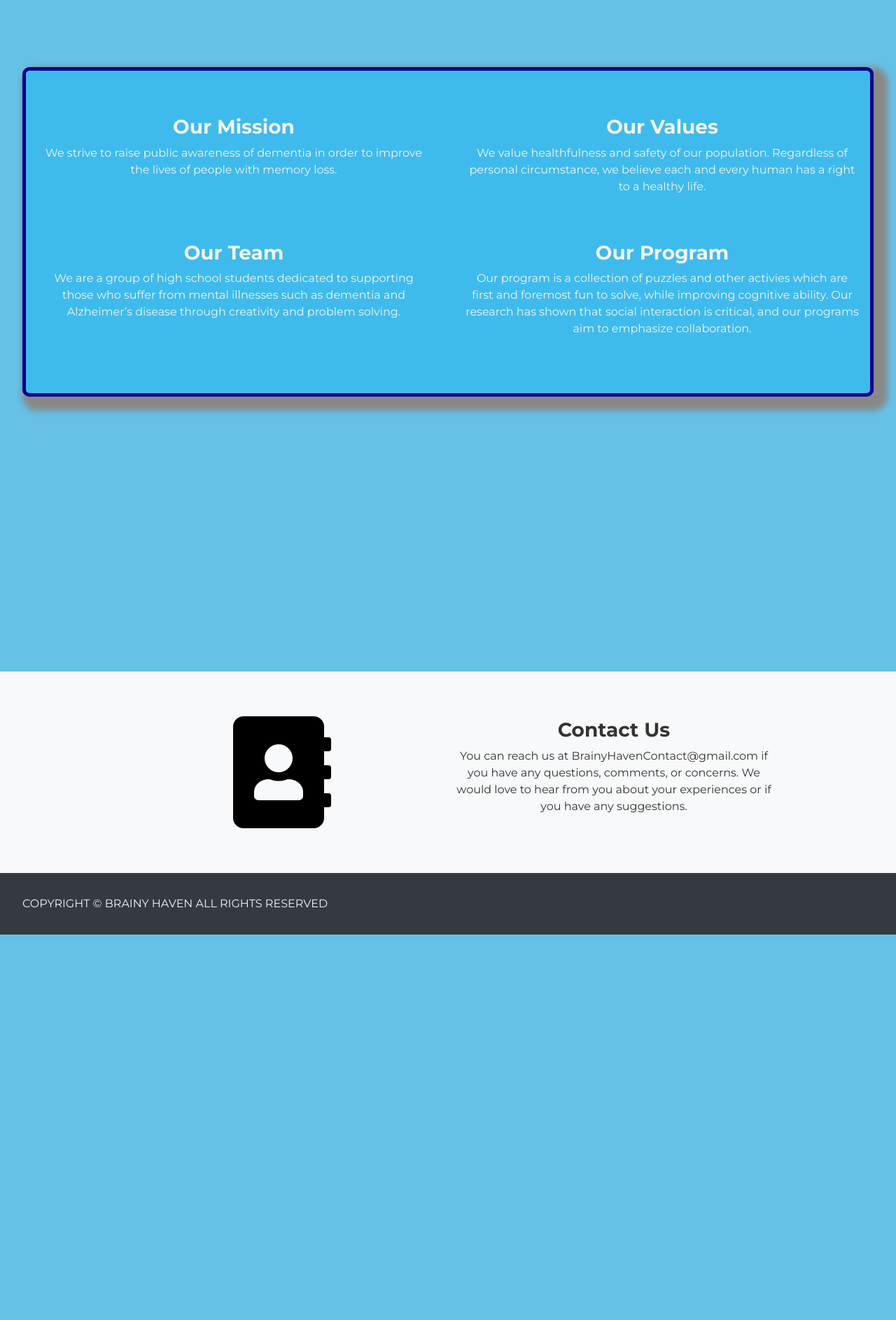
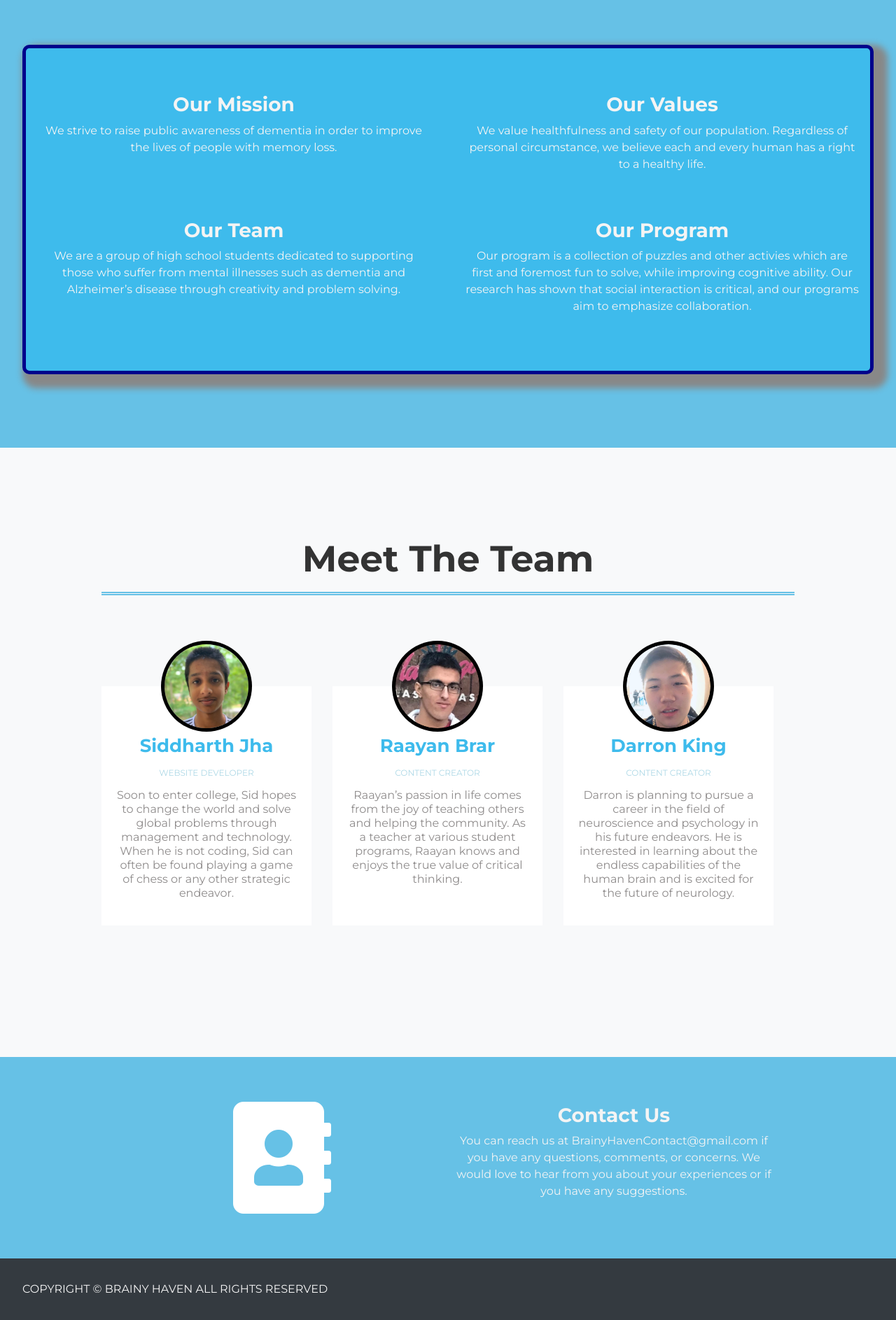
Before and after one commit to sidudaav/BrainyHaven, a Django app: page /about/ in a window 1280 px wide. Shown: the part 96-1983 px from the top of the page at 70% size. Before the commit the page ends 1432 px from the top, so only its background shows below. Run offline with Django 3.2, Linux system fonts and the light colour scheme; some libraries are stand-ins or nearby versions.

Commit message:
added team back

```diff
--- a/home/static/home/styles/about.css
+++ b/home/static/home/styles/about.css
@@ -1,5 +1,5 @@
 header {
-    height: 120vh;
+    height: 80vh;
     width: 100%;
 }
 
@@ -125,9 +125,15 @@ h3 {
     font-weight: 600;
 }
 
+@media(max-width: 750px) {
+    header {
+        height: 100vh;
+    }
+}
+
 @media(max-width: 560px) {
     header {
-        height: 190vh;
+        height: 140vh;
     }
 
     .content {
@@ -169,6 +175,20 @@ h3 {
     }
 }
 
+@media(max-width: 500px) {
+    header {
+        height: 170vh;
+    }
+}
+
+@media(max-width: 400px) {
+    header {
+        height: 190vh;
+    }
+}
+
+
+
 @media(max-width: 400px) and (max-height:800px) {
     header {
         height: 230vh;
--- a/home/templates/home/about.html
+++ b/home/templates/home/about.html
@@ -44,7 +44,7 @@
         </div>
     </div>
 </header>
-<!-- <section class="team bg-light">
+<section class="team bg-light">
     <div class="wrapper">
         <h1>Meet The Team</h1>
         <div class="team">
@@ -88,9 +88,9 @@
             </div>
         </div>
     </div>
-</section> -->
+</section>
 
-<section class="contact bg-light">
+<section class="contact bg-blue">
     <div class="my-container">
         <div class="grid-2">
             <div class="center">
```
